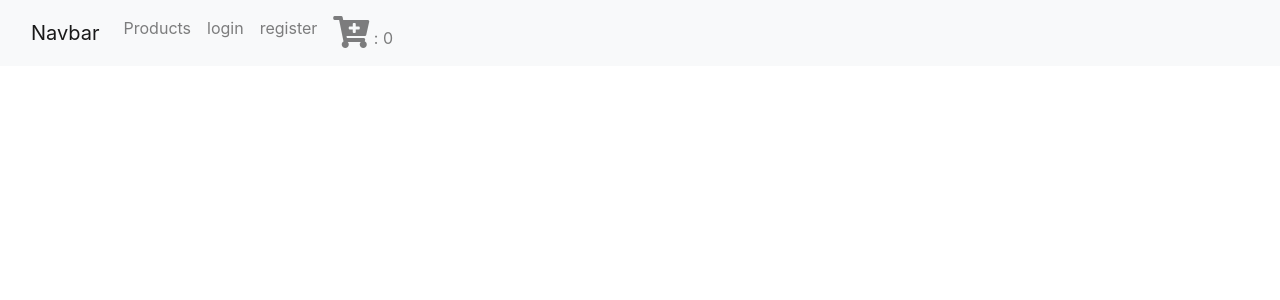
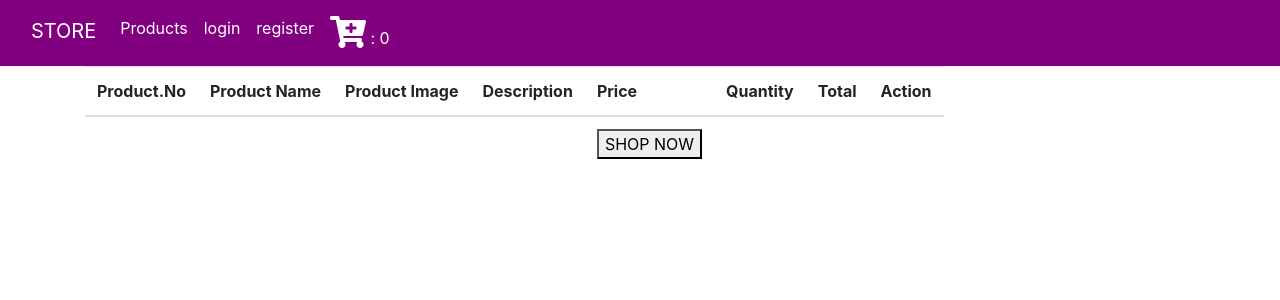
Before and after one commit to MaiMeselhi/SimpleE-CommerceUsingAngular, an Angular app: page /cart in a window 1280 px wide. Before the commit this address led to /. Shown: the top 300 px of the page. Built offline with nearby package versions, Linux system fonts and the light colour scheme.

Commit message:
bt clicking on add to cart ..go to cart page and inside cart page you can show selected products

```diff
--- a/src/app/app-routing.module.ts
+++ b/src/app/app-routing.module.ts
@@ -5,6 +5,7 @@ import {LoginComponent} from './login/login.component';
 import {RegisterComponent} from './register/register.component';
 import {ProductDetailsComponent} from './product-details/product-details.component'
 import { ProductsComponent } from './products/products.component';
+import { CartComponent } from './cart/cart.component';
 const routes: Routes = [
   {
     path: '',
@@ -28,6 +29,10 @@ const routes: Routes = [
     component:RegisterComponent,
   },
   {
+  path: 'cart',
+  component:CartComponent,
+},
+  {
     path: 'product/:id',
     component:ProductDetailsComponent,
   },
--- /dev/null
+++ b/src/app/cart-service.service.ts
@@ -0,0 +1,47 @@
+import { Injectable } from '@angular/core';
+import { BehaviorSubject } from 'rxjs';
+
+@Injectable({
+  providedIn: 'root'
+})
+export class CartService {
+
+  public cartItemList : any =[]
+  public productList = new BehaviorSubject<any>([]);
+  public search = new BehaviorSubject<string>("");
+
+  constructor() { }
+  getProducts(){
+    return this.productList.asObservable();
+  }
+
+  setProduct(product : any){
+    this.cartItemList.push(...product);
+    this.productList.next(product);
+  }
+  addtoCart(product : any){
+    this.cartItemList.push(product);
+    this.productList.next(this.cartItemList);
+    this.getTotalPrice();
+    console.log(this.cartItemList)
+  }
+  getTotalPrice() : number{
+    let grandTotal = 0;
+    this.cartItemList.map((a:any)=>{
+      grandTotal += a.total;
+    })
+    return grandTotal;
+  }
+  removeCartItem(product: any){
+    this.cartItemList.map((a:any, index:any)=>{
+      if(product.id=== a.id){
+        this.cartItemList.splice(index,1);
+      }
+    })
+    this.productList.next(this.cartItemList);
+  }
+  removeAllCart(){
+    this.cartItemList = []
+    this.productList.next(this.cartItemList);
+  }
+}
--- a/src/app/cart/cart.component.css
+++ b/src/app/cart/cart.component.css
@@ -0,0 +1,62 @@
+
+.card {
+    height: 60vh;
+    margin: 25px;
+    padding: 25px;
+}
+.table thead th {
+   vertical-align: bottom;
+   border-bottom: 2px solid #dee2e6;
+   color: purple;
+
+}
+.center img {
+    text-decoration: none;
+    color: inherit;
+    border: none;
+    outline: none;
+    height: 162px;
+    width: 250px;
+    margin: 20px 0px;
+}
+
+h4,
+h6 {
+    font-weight: 400;
+}
+
+.center {
+    position: absolute;
+    top: 50%;
+    left: 50%;
+    transform: translate(-50%, -50%);
+    text-align: center;
+}
+
+.card-table {
+    position: relative;
+    display: flex;
+    flex-direction: column;
+    min-width: none;
+    word-wrap: break-word;
+    background-color: #fff;
+    background-clip: border-box;
+    border: 1px solid rgba(0, 0, 0, 0.2);
+    border-radius: .25rem;
+}
+
+.center .btn {
+    font-size: 14px !important;
+    margin-top: 20px !important;
+    font-weight: 400;
+    padding: 12px 72px;
+    border-radius: 3px !important;
+}
+.previous{
+   margin: 0;
+   font-family: inherit;
+   font-size: inherit;
+   line-height: inherit;
+   background: purple;
+   color: #fff;
+}
--- a/src/app/cart/cart.component.html
+++ b/src/app/cart/cart.component.html
@@ -1 +1,41 @@
-<p>cart works!</p>
+
+   <div class="container">
+       <div class="card-table">
+           <div class="cart-product">
+               <table class="table table-responsive">
+                   <thead>
+                       <tr>
+                           <th>Product.No</th>
+                           <th>Product Name</th>
+                           <th>Product Image</th>
+                           <th>Description</th>
+                           <th>Price</th>
+                           <th>Quantity</th>
+                           <th>Total</th>
+                           <th>Action</th>
+                       </tr>
+                   </thead>
+                   <tbody>
+                       <tr *ngFor="let product of productsList; let i = index">
+                           <td>{{i+1}}</td>
+                           <td>{{product.title}}</td>
+                           <td><img style="width: 120px;" src="{{product.image}}" alt=""></td>
+                           <td style="width: 25%;">{{product.description}}</td>
+                           <th style="width: 12%;">{{product.price}}</th>
+                           <td style="width: 12%;">{{product.quantity}}</td>
+                           <td style="width: 12%;">{{product.total}}</td>
+                           <td>
+                               <button (click)="removeItem(product)" class="btn btn-danger"><i class="fas fa-trash-alt"></i></button>
+                           </td>
+                       </tr>
+                       <tr>
+                           <td colspan="4"></td>
+
+                           <td><button class ="previous "routerLink="/products">SHOP NOW</button></td>
+
+                       </tr>
+                   </tbody>
+               </table>
+           </div>
+       </div>
+   </div>
--- a/src/app/cart/cart.component.ts
+++ b/src/app/cart/cart.component.ts
@@ -1,15 +1,31 @@
+
 import { Component, OnInit } from '@angular/core';
+import { CartService } from '../cart-service.service';
+
 
 @Component({
   selector: 'app-cart',
   templateUrl: './cart.component.html',
-  styleUrls: ['./cart.component.css']
+
 })
 export class CartComponent implements OnInit {
 
-  constructor() { }
+  public productsList : any = [];
+  public grandTotal !: number;
+  constructor(private cartService : CartService) { }
 
   ngOnInit(): void {
+    this.cartService.getProducts()
+    .subscribe(res=>{
+      this.productsList = res;
+      this.grandTotal = this.cartService.getTotalPrice();
+    })
+  }
+  removeItem(item: any){
+    this.cartService.removeCartItem(item);
+  }
+  emptycart(){
+    this.cartService.removeAllCart();
   }
 
 }
--- a/src/app/navbar/navbar.component.css
+++ b/src/app/navbar/navbar.component.css
@@ -0,0 +1,12 @@
+.navbar{
+background-color: purple;
+
+}
+
+a{
+   color:#fff;
+}
+
+.navbar-brand{
+   padding-top: 0;
+}
--- a/src/app/navbar/navbar.component.html
+++ b/src/app/navbar/navbar.component.html
@@ -1,6 +1,6 @@
-<nav class="navbar navbar-expand-lg navbar-light bg-light">
+<nav class="navbar navbar-expand-lg  ">
    <div class="container-fluid">
-     <a class="navbar-brand" href="#">Navbar</a>
+     <a class="navbar-brand" href="#">STORE</a>
      <button class="navbar-toggler" type="button" data-bs-toggle="collapse" data-bs-target="#navbarNavAltMarkup" aria-controls="navbarNavAltMarkup" aria-expanded="false" aria-label="Toggle navigation">
        <span class="navbar-toggler-icon"></span>
      </button>
@@ -10,7 +10,7 @@
          <a class="nav-link" routerLink="/login">login</a>
          <a class="nav-link" routerLink="/register">register</a>
          <li class="nav-item">
-          <a class="nav-link"> <i class="fas fa-cart-plus fa-2x"></i> : {{productsCounter | async}}</a>
+          <a class="nav-link" routerLink="/cart"> <i routerLink="/cart" class="fas fa-cart-plus fa-2x"></i> : {{productsCounter | async}}</a>
         </li>
        </div>
      </div>
--- a/src/app/product-card/product-card.component.ts
+++ b/src/app/product-card/product-card.component.ts
@@ -1,4 +1,5 @@
 import { Component, OnInit , Input,Output , EventEmitter} from '@angular/core';
+
 @Component({
   selector: 'app-product-card',
   templateUrl: './product-card.component.html',
@@ -7,7 +8,7 @@ import { Component, OnInit , Input,Output , EventEmitter} from '@angular/core';
 export class ProductCardComponent implements OnInit {
   @Input() productItem : any;
   @Output() sendProduct= new EventEmitter<any>();
-  constructor() { }
+  constructor( ) { }
 
   ngOnInit(): void {
   }
@@ -15,7 +16,6 @@ export class ProductCardComponent implements OnInit {
   sendDataToParent(){
     console.log(this.productItem)
     this.sendProduct.emit(this.productItem);
+  }
 
-
-  }
 }
--- a/src/app/product-list/product-list.component.html
+++ b/src/app/product-list/product-list.component.html
@@ -3,7 +3,7 @@
      <div *ngFor="let product of productsList" class="col">
        <app-product-card
          [productItem]="product"
-         (sendProduct)="receiveProduct()"
+         (sendProduct)="receiveProduct($event)"
        ></app-product-card>
      </div>
    </div>
--- a/src/app/product-list/product-list.component.ts
+++ b/src/app/product-list/product-list.component.ts
@@ -3,6 +3,8 @@ import { Router } from '@angular/router';
 import { ProductsService } from '../products.service';
 import { CountProductsService } from '../count-products.service';
 import { ProductCardComponent } from '../product-card/product-card.component';
+import { CartService } from '../cart-service.service';
+
 @Component({
   selector: 'app-product-list',
   templateUrl: './product-list.component.html',
@@ -19,7 +21,8 @@ export class ProductListComponent implements OnInit {
   constructor(
     private router: Router,
     private productsService:ProductsService,
-    private CountProductsService: CountProductsService
+    private CountProductsService: CountProductsService,
+    private cartService: CartService
   ) {}
 
   ngOnInit(): void {
@@ -39,15 +42,19 @@ export class ProductListComponent implements OnInit {
     this.CountProductsService.currentProductsCount.subscribe(
       (value: any) => (this.productsCounter= value)
     );
+
   }
+
+
 
 //  1- Create new variable in constructor for the service
 //  2- Use the updateFunction from the service and send the new value
 
-  receiveProduct() {
+  receiveProduct(product:any) {
     this.CountProductsService.updateProductsCounter(this.productsCounter+1)
+    this.cartService.addtoCart(product);
+
   }
 
 
-
 }
```
Also changed, not shown: 1 other file (tests, documents, lock files or other folders).
